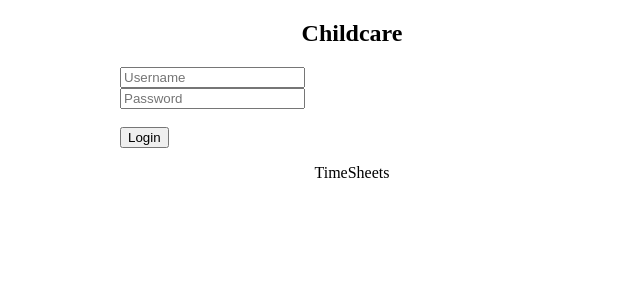
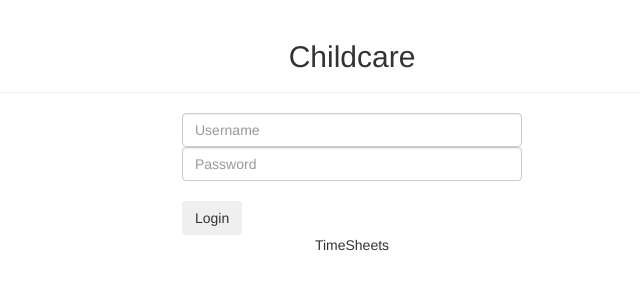
Before and after one commit to nuventuretech/nuventuretech.github.io, a plain HTML site: page index.html in a window 1280 px wide. Shown: the whole page, without its empty margins (288-928 px from the left). Drawn offline with Linux system fonts and the light colour scheme.

Commit message:
adding back the bootstrap.css for index.html

```diff
--- a/index.html
+++ b/index.html
@@ -1,6 +1,7 @@
 <!DOCTYPE html>
 <html>
 	<head>
+        <link rel="stylesheet" type="text/css" href="/static/grid/bootstrap/css/bootstrap.css">
 	</head>
 	<body>
 		<div class="page-header" style="text-align: center;"><h2>Childcare</h2></div>
```
